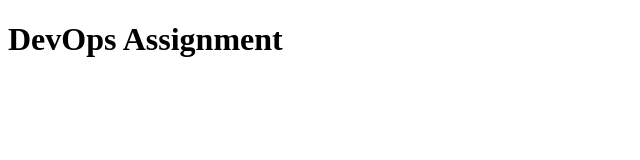
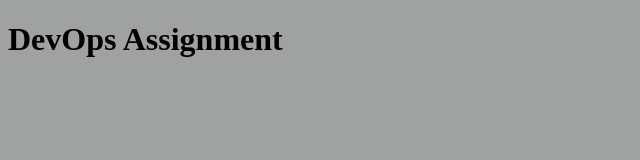
Before and after one commit to anushriadapawar/DevOps, a plain HTML site: page git-commands/anushri-1197/developer-2/anushri-1197/index.html in a window 1280 px wide. Shown: the whole page, without its empty margins (0-640 px from the left). Drawn offline with Linux system fonts and the light colour scheme.

Commit message:
new commit

```diff
--- a/git-commands/anushri-1197/developer-2/anushri-1197/index.html
+++ b/git-commands/anushri-1197/developer-2/anushri-1197/index.html
@@ -5,7 +5,7 @@
     <meta name="viewport" content="width=device-width, initial-scale=1.0">
     <title>Git Commands</title>
 </head>
-<body>
+<body style="background-color:rgb(160, 162, 161)">
    <h1>DevOps Assignment</h1>
 </body>
 </html>
```
